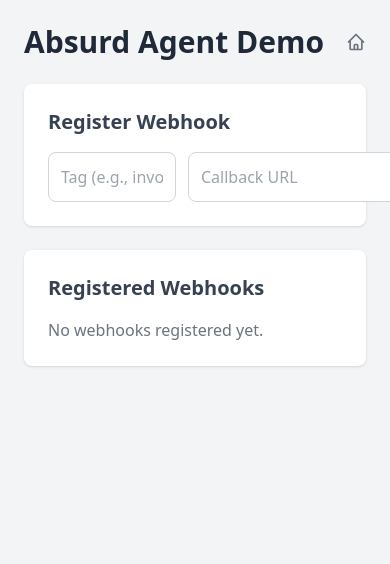
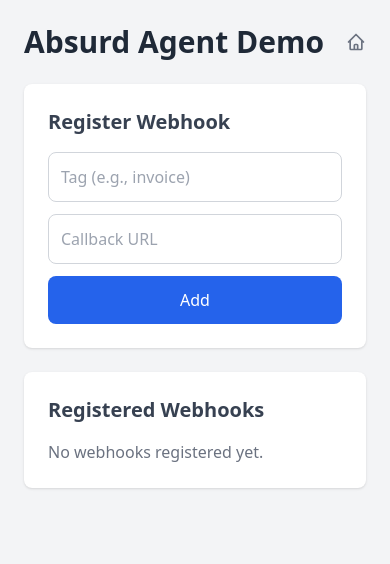
Before and after one commit to leblancfg/absurd-test, a FastAPI app: template src/absurd_test/templates/admin.html in a window 390 px wide; the page is wider, and only the part inside the window is pictured. Shown: the top 564 px of that part. Run offline with FastAPI, Linux system fonts and the light colour scheme; the template is opened without the code that fills it, so the values that code supplies are empty; some libraries are stand-ins or nearby versions.

Commit message:
Fix mobile responsiveness for forms and layouts
- index.html: Vertical stacking on mobile for prompt form
- admin.html: Responsive webhook registration form
- job.html: Stack task ID and status vertically on mobile
- partials/jobs.html: Flexible job list layout for small screens
- partials/webhooks.html: Stack webhook details on mobile

All forms now use flex-col on mobile, flex-row on sm+ breakpoints

```diff
--- a/src/absurd_test/templates/admin.html
+++ b/src/absurd_test/templates/admin.html
@@ -13,13 +13,13 @@
 {% block content %}
 <div class="bg-white rounded-lg shadow p-6 mb-6">
     <h2 class="text-xl font-semibold text-gray-700 mb-4">Register Webhook</h2>
-    <form hx-post="/admin/webhooks" hx-target="#webhook-list" hx-swap="innerHTML" hx-on::after-request="this.reset()" class="flex gap-3">
+    <form hx-post="/admin/webhooks" hx-target="#webhook-list" hx-swap="innerHTML" hx-on::after-request="this.reset()" class="flex flex-col sm:flex-row gap-3">
         <input type="text" name="tag" placeholder="Tag (e.g., invoice)"
-               class="w-32 p-3 border border-gray-300 rounded-lg focus:outline-none focus:ring-2 focus:ring-blue-500">
+               class="w-full sm:w-32 p-3 border border-gray-300 rounded-lg focus:outline-none focus:ring-2 focus:ring-blue-500">
         <input type="url" name="url" placeholder="Callback URL" required
                class="flex-1 p-3 border border-gray-300 rounded-lg focus:outline-none focus:ring-2 focus:ring-blue-500">
         <button type="submit"
-                class="px-5 py-3 bg-blue-600 text-white rounded-lg hover:bg-blue-700 transition-colors cursor-pointer">
+                class="px-5 py-3 bg-blue-600 text-white rounded-lg hover:bg-blue-700 transition-colors cursor-pointer whitespace-nowrap">
             Add
         </button>
     </form>
--- a/src/absurd_test/templates/partials/webhooks.html
+++ b/src/absurd_test/templates/partials/webhooks.html
@@ -1,13 +1,13 @@
 {% if webhooks %}
 <ul class="divide-y divide-gray-200">
     {% for wh in webhooks %}
-    <li class="py-3 flex items-center justify-between">
-        <div class="flex items-center gap-4">
-            <span class="px-2 py-1 text-xs font-medium rounded-full bg-purple-100 text-purple-800">{{ wh.tag }}</span>
-            <span class="text-gray-600 text-sm truncate max-w-md">{{ wh.url }}</span>
+    <li class="py-3 flex flex-col sm:flex-row sm:items-center sm:justify-between gap-2">
+        <div class="flex items-center gap-4 min-w-0">
+            <span class="px-2 py-1 text-xs font-medium rounded-full bg-purple-100 text-purple-800 whitespace-nowrap">{{ wh.tag }}</span>
+            <span class="text-gray-600 text-sm truncate">{{ wh.url }}</span>
         </div>
         <button hx-delete="/admin/webhooks/{{ wh.id }}" hx-target="#webhook-list" hx-swap="innerHTML"
-                class="text-red-500 hover:text-red-700 text-sm">
+                class="text-red-500 hover:text-red-700 text-sm whitespace-nowrap self-start sm:self-auto">
             Delete
         </button>
     </li>
```
Also changed, not shown: src/absurd_test/templates/index.html (+9 -7 lines), src/absurd_test/templates/job.html (+8 -8 lines), src/absurd_test/templates/partials/jobs.html (+8 -8 lines).
